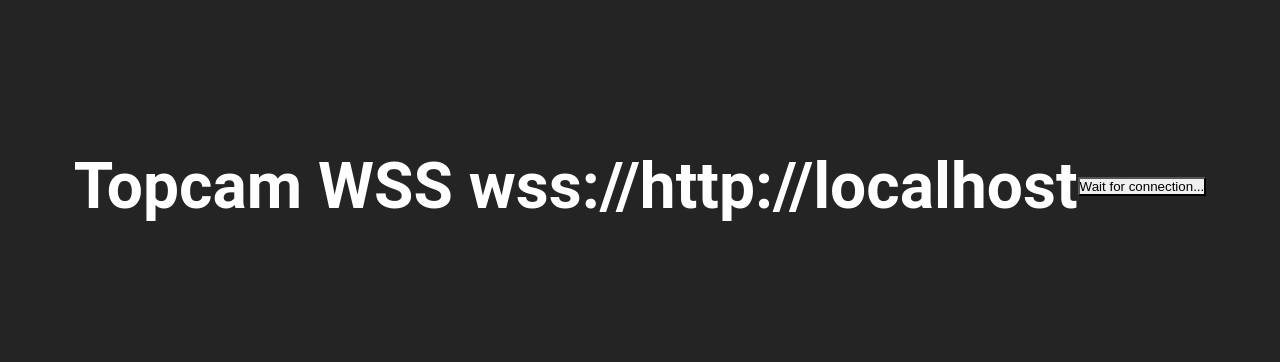
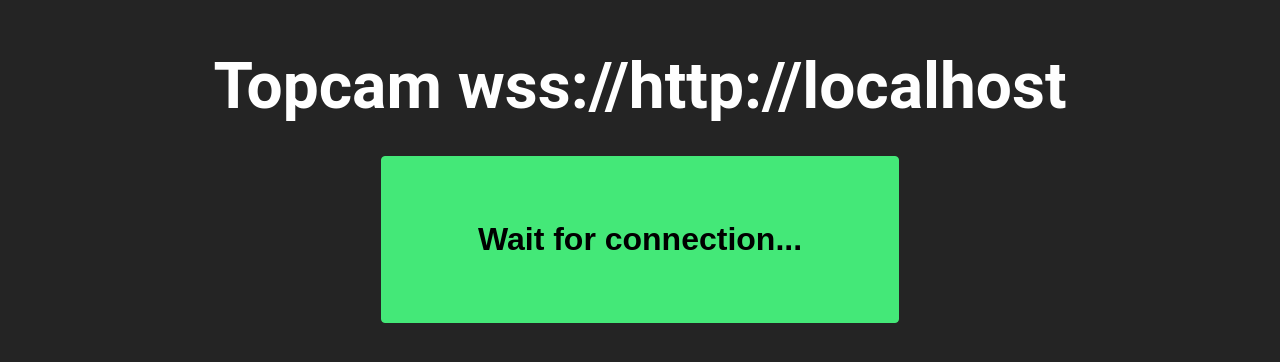
Before and after one commit to SquaDEVOps/topcamwss, a website: page public/index.html in a window 1280 px wide. Shown: the part 214-576 px from the top of the page. Drawn offline with Linux system fonts and the light colour scheme.

Commit message:
Update index.html

```diff
--- a/public/index.html
+++ b/public/index.html
@@ -20,6 +20,7 @@
             display: flex;
             align-items: center;
             justify-content: center;
+            flex-direction: column;
         }
 
         h1{
@@ -28,10 +29,27 @@
             font-weight: bold;
             font-family: 'Roboto', sans-serif;
         }
+
+        button{
+            transition: all .45s;
+            cursor: pointer;
+            padding: 2em 3em;
+            font-size: 2em;
+            font-weight: bold;
+            margin-top: 1em;
+            background: rgb(68, 232, 120);
+            border: 1px solid rgb(68, 232, 120);
+            border-radius: 4px;
+        }
+
+        button:hover{
+            transition: all .45s;
+            transform: scale(1.1);
+        }
     </style>
 </head>
 <body>
-    <h1> Topcam WSS <span></span> </h1>
+    <h1> Topcam <span></span> </h1>
     <button> Test WSS connection </button>
 
     <script>
```
